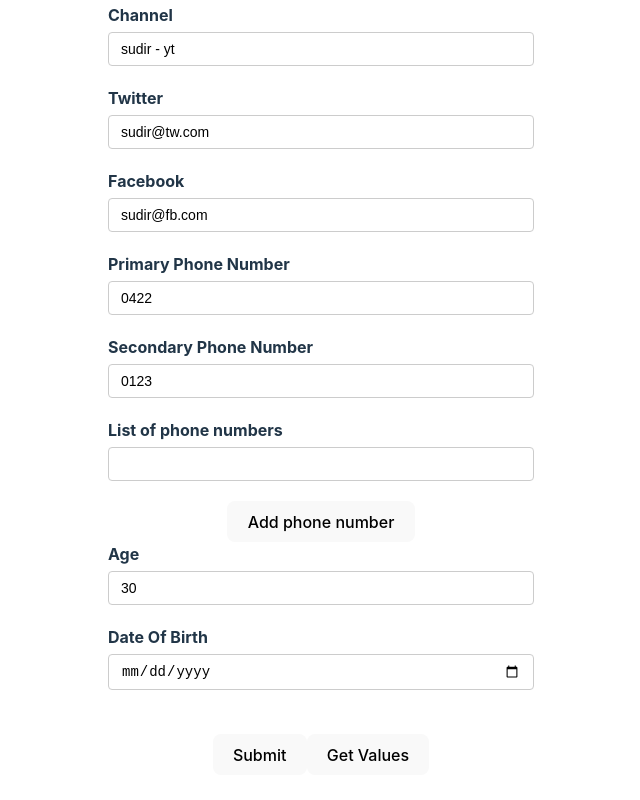
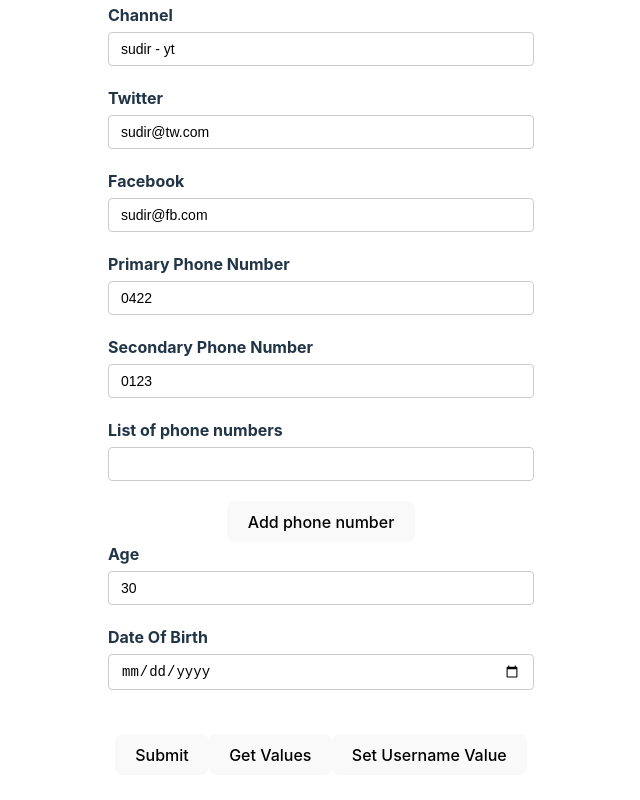
Before and after one commit to SudirKrishnaaRS/React-Hook-Form-Tutorial, a React (Vite) app in the folder rhf-demo/: page / in a window 1280 px wide. Shown: the part 320-1120 px from the top of the page, without its empty margins (319-959 px from the left). Built offline with nearby package versions, Linux system fonts and the light colour scheme.

Commit message:
V-19 : Set Feild Value

```diff
--- a/rhf-demo/src/components/YouTubeForm.tsx
+++ b/rhf-demo/src/components/YouTubeForm.tsx
@@ -54,7 +54,15 @@
   //   }
   // });
 
-  const { register, control, handleSubmit, formState, watch, getValues } = form;
+  const {
+    register,
+    control,
+    handleSubmit,
+    formState,
+    watch,
+    getValues,
+    setValue,
+  } = form;
 
   //errors -  For validation errors messages
   const { errors } = formState;
@@ -117,6 +125,22 @@
       "username and email Get Values",
       getValues(["username", "email"])
     );
+  };
+  // ________________________________________________________________
+
+  // Set value
+  const handleSetValues = () => {
+    // Syntax : setValue(feildName, value)
+    // Here , we set the value of the username to "hello_test" when we click on the "Set Username" button
+    // NOTE: By default it will not change the Touched:false & Dirty:false properties even though we chnage the value
+    // setValue("username", "hello_test");
+
+    // To chnage the Touched & Dirty properties
+    setValue("username", "hello_test", {
+      shouldValidate: true,
+      shouldDirty: true,
+      shouldTouch: true,
+    });
   };
 
   renderCount++;
@@ -353,6 +377,10 @@
         <button type="button" onClick={handleGetValues}>
           Get Values
         </button>
+
+        <button type="button" onClick={handleSetValues}>
+          Set Username Value
+        </button>
       </form>
 
       {/* For Devtool visualization */}
```
